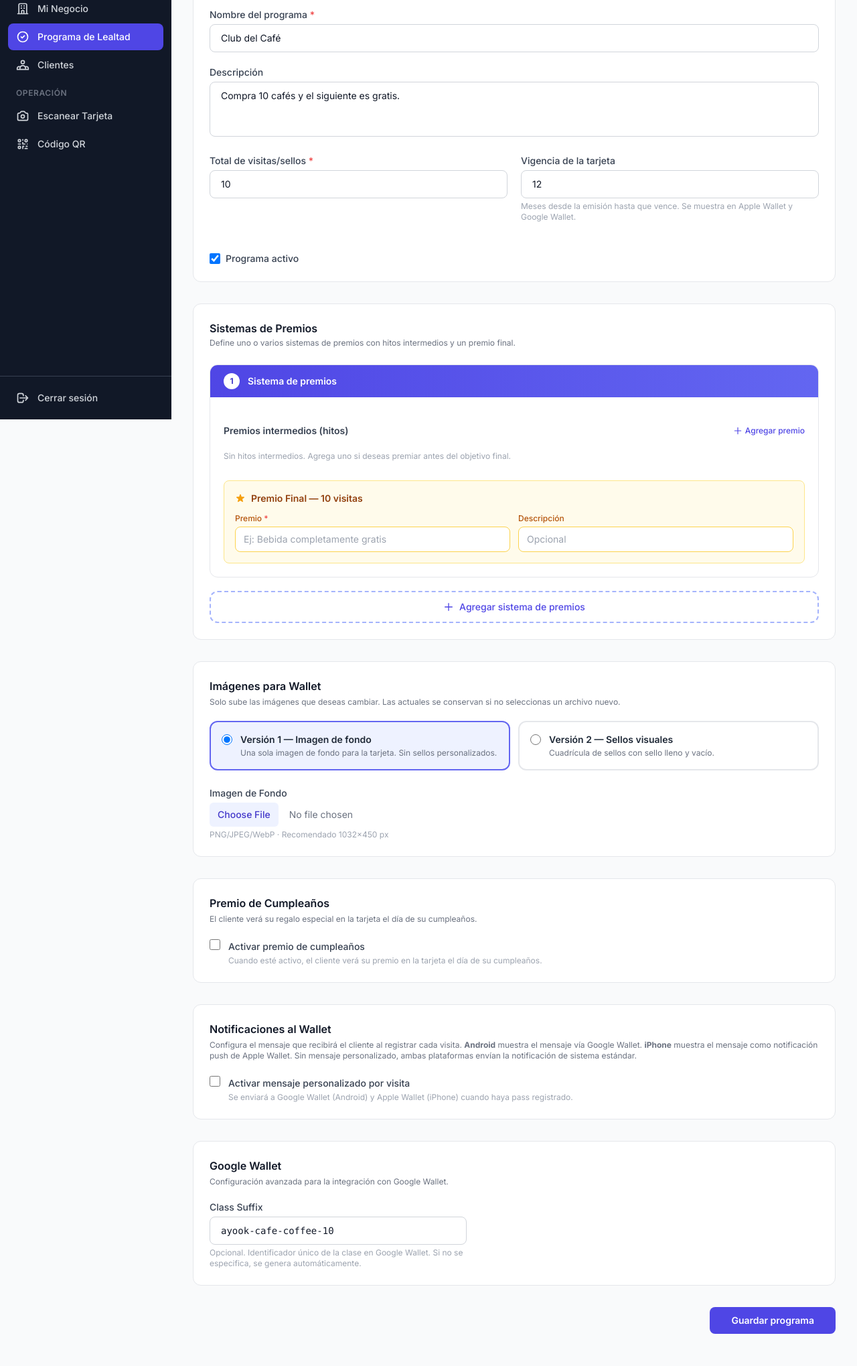
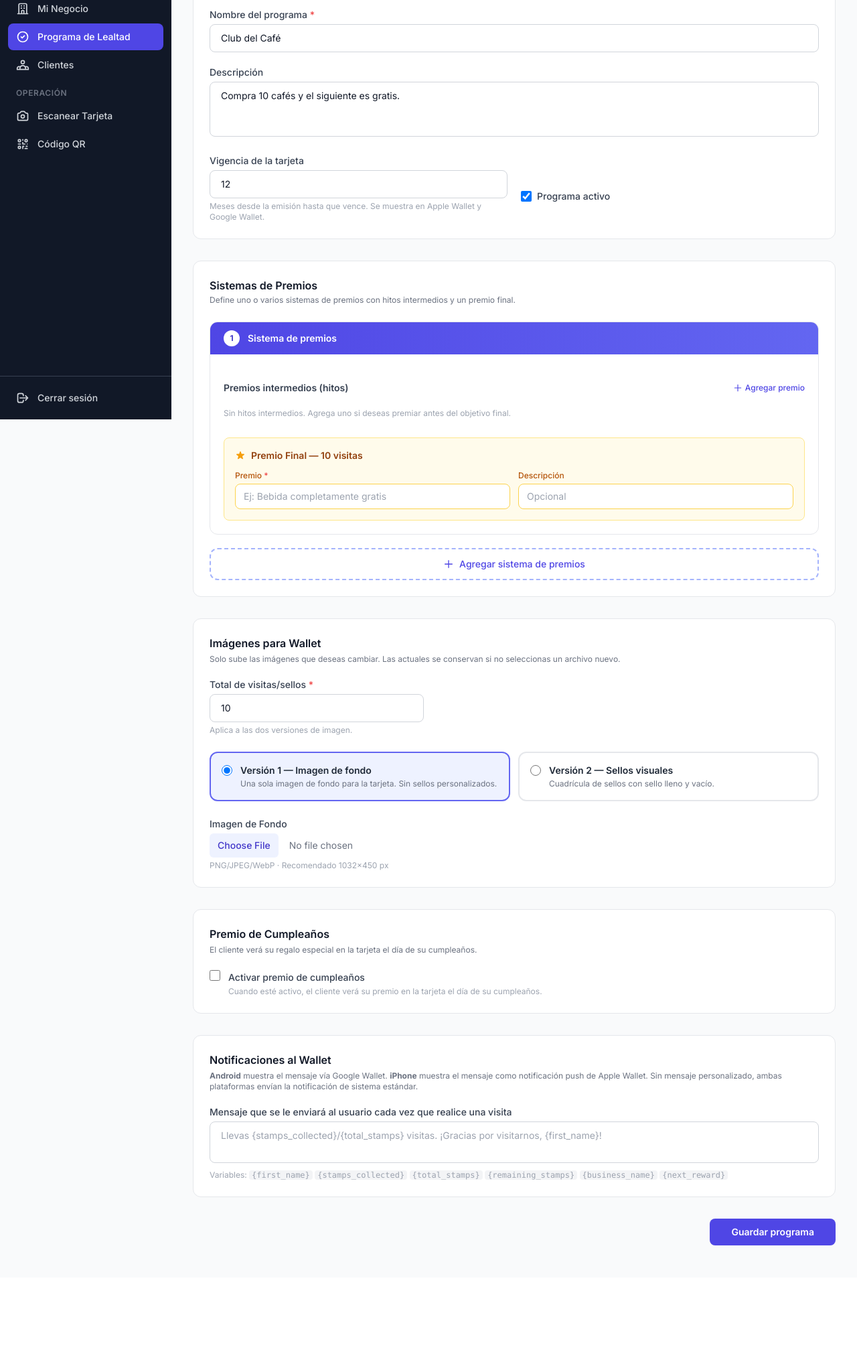
Before and after one commit to davidrolito7/Wallet-Passes, a Laravel app: page /business/loyalty-program in a window 1280 px wide. Shown: the part 174-2213 px from the top of the page at 67% size. After the commit the page ends 2033 px from the top, so only its background shows below. Run offline with Laravel 12, Linux system fonts and the light colour scheme; a user stored in the database is signed in; data comes from the database, SQL or seed files in the repository; data that the repository does not hold is empty; some libraries are stand-ins or nearby versions.

Commit message:
se mejora el diseno de index al configurar el programa el cliente

```diff
--- a/app/Http/Controllers/Business/LoyaltyProgramController.php
+++ b/app/Http/Controllers/Business/LoyaltyProgramController.php
@@ -50,12 +50,9 @@ class LoyaltyProgramController extends Controller
             'birthday_reward_title'       => ['nullable', 'string', 'max:255'],
             'birthday_reward_description' => ['nullable', 'string'],
             // Notifications
-            'visit_notification_enabled'      => ['boolean'],
             'visit_notification_title'        => ['nullable', 'string', 'max:100'],
             'visit_notification_message'      => ['nullable', 'string', 'max:500'],
             'google_wallet_notification_mode' => ['nullable', 'in:balance_update_only,custom_message_only,both'],
-            // Google Wallet
-            'google_class_suffix' => ['nullable', 'string', 'max:255'],
         ]);
 
         $program = LoyaltyProgram::firstOrNew(['business_id' => $business->id]);
@@ -75,7 +72,9 @@ class LoyaltyProgramController extends Controller
         $data['business_id'] = $business->id;
         $data['is_active']   = $request->boolean('is_active', true);
 
-        $data['visit_notification_enabled'] = $request->boolean('visit_notification_enabled');
+        // No hay un toggle explícito en el formulario: el mensaje personalizado se activa
+        // simplemente con que el campo tenga contenido.
+        $data['visit_notification_enabled'] = filled($data['visit_notification_message'] ?? null);
         $data['birthday_reward_enabled']    = $request->boolean('birthday_reward_enabled');
 
         if (! $data['visit_notification_enabled']) {
--- a/resources/views/business/loyalty-program/index.blade.php
+++ b/resources/views/business/loyalty-program/index.blade.php
@@ -8,7 +8,6 @@
     $defaultImgVersion = ($program?->filled_stamp_image || $program?->empty_stamp_image) ? '2' : '1';
     $imgVersion = old('image_version', $defaultImgVersion);
     $birthdayEnabled = old('birthday_reward_enabled', $program?->birthday_reward_enabled ?? false);
-    $notifEnabled = old('visit_notification_enabled', $program?->visit_notification_enabled ?? false);
 
     // Build prize systems array for rendering
     $rawSystems = old('prize_systems', null);
@@ -69,21 +68,6 @@
                     <label class="block text-sm font-medium text-gray-700 mb-1">Descripción</label>
                     <textarea name="description" rows="3"
                               class="w-full px-4 py-2.5 border border-gray-300 rounded-lg text-sm focus:outline-none focus:ring-2 focus:ring-indigo-500 resize-none">{{ old('description', $program?->description) }}</textarea>
-                </div>
-
-                <div>
-                    <label class="block text-sm font-medium text-gray-700 mb-1">
-                        Total de visitas/sellos <span class="text-red-500">*</span>
-                    </label>
-                    <input type="number"
-                           id="total-stamps-input"
-                           name="total_stamps"
-                           value="{{ $totalStamps }}"
-                           min="1" max="50" required
-                           class="w-full px-4 py-2.5 border border-gray-300 rounded-lg text-sm focus:outline-none focus:ring-2 focus:ring-indigo-500 @error('total_stamps') border-red-400 @enderror">
-                    @error('total_stamps')
-                        <p class="mt-1 text-xs text-red-600">{{ $message }}</p>
-                    @enderror
                 </div>
 
                 <div>
@@ -265,6 +249,22 @@
                 Solo sube las imágenes que deseas cambiar. Las actuales se conservan si no seleccionas un archivo nuevo.
             </p>
 
+            <div class="max-w-xs mb-6">
+                <label class="block text-sm font-medium text-gray-700 mb-1">
+                    Total de visitas/sellos <span class="text-red-500">*</span>
+                </label>
+                <input type="number"
+                       id="total-stamps-input"
+                       name="total_stamps"
+                       value="{{ $totalStamps }}"
+                       min="1" max="50" required
+                       class="w-full px-4 py-2.5 border border-gray-300 rounded-lg text-sm focus:outline-none focus:ring-2 focus:ring-indigo-500 @error('total_stamps') border-red-400 @enderror">
+                <p class="mt-1 text-xs text-gray-400">Aplica a las dos versiones de imagen.</p>
+                @error('total_stamps')
+                    <p class="mt-1 text-xs text-red-600">{{ $message }}</p>
+                @enderror
+            </div>
+
             {{-- v1 / v2 switch --}}
             <div class="grid grid-cols-1 sm:grid-cols-2 gap-3 mb-6">
                 <label for="img_v1"
@@ -300,7 +300,7 @@
             <div id="panel-v1" class="{{ $imgVersion === '2' ? 'hidden' : '' }}">
                 <div class="max-w-sm">
                     <label class="block text-sm font-medium text-gray-700 mb-1">Imagen de Fondo</label>
-                    <input type="file" name="pass_background_image" accept="image/png,image/jpeg,image/webp"
+                    <input type="file" id="bg-image-v1" name="pass_background_image" accept="image/png,image/jpeg,image/webp"
                            class="block w-full text-sm text-gray-500
                                   file:mr-4 file:py-2 file:px-3 file:rounded-md file:border-0
                                   file:text-sm file:font-medium file:bg-indigo-50 file:text-indigo-700
@@ -318,6 +318,23 @@
 
             {{-- Panel Versión 2 --}}
             <div id="panel-v2" class="{{ $imgVersion === '1' ? 'hidden' : '' }}">
+                <div class="max-w-sm mb-6">
+                    <label class="block text-sm font-medium text-gray-700 mb-1">Imagen de Fondo</label>
+                    <input type="file" id="bg-image-v2" name="pass_background_image" accept="image/png,image/jpeg,image/webp"
+                           class="block w-full text-sm text-gray-500
+                                  file:mr-4 file:py-2 file:px-3 file:rounded-md file:border-0
+                                  file:text-sm file:font-medium file:bg-indigo-50 file:text-indigo-700
+                                  hover:file:bg-indigo-100">
+                    @if($program?->pass_background_image)
+                        <div class="mt-2 flex items-center gap-2">
+                            <img src="{{ Storage::disk('public')->url($program->pass_background_image) }}"
+                                 alt="Fondo" class="h-12 w-20 object-cover rounded border border-gray-200">
+                            <span class="text-xs text-gray-400">Imagen actual</span>
+                        </div>
+                    @endif
+                    <p class="mt-1 text-xs text-gray-400">PNG/JPEG/WebP · Recomendado 1032×450 px · Se muestra detrás de la cuadrícula de sellos</p>
+                </div>
+
                 <div class="grid grid-cols-1 sm:grid-cols-2 gap-6">
                     @foreach([
                         ['filled_stamp_image', 'Sello Lleno', 'Aparece en visitas ya registradas · PNG transparente · 200×200 px'],
@@ -395,45 +412,23 @@
         <div class="bg-white rounded-xl border border-gray-200 p-6">
             <h2 class="text-base font-semibold text-gray-900 mb-1">Notificaciones al Wallet</h2>
             <p class="text-xs text-gray-500 mb-5">
-                Configura el mensaje que recibirá el cliente al registrar cada visita.
                 <strong>Android</strong> muestra el mensaje vía Google Wallet.
                 <strong>iPhone</strong> muestra el mensaje como notificación push de Apple Wallet.
                 Sin mensaje personalizado, ambas plataformas envían la notificación de sistema estándar.
             </p>
 
-            <div class="space-y-5">
-                <div class="flex items-start gap-3">
-                    <input type="hidden" name="visit_notification_enabled" value="0">
-                    <input type="checkbox"
-                           id="visit_notification_enabled"
-                           name="visit_notification_enabled"
-                           value="1"
-                           @checked($notifEnabled)
-                           class="mt-0.5 h-4 w-4 rounded border-gray-300 text-indigo-600 focus:ring-indigo-500"
-                           onchange="toggleNotificationFields(this.checked)">
             <div>
-                        <label for="visit_notification_enabled" class="text-sm font-medium text-gray-700">
-                            Activar mensaje personalizado por visita
+                <label class="block text-sm font-medium text-gray-700 mb-1">
+                    Mensaje que se le enviará al usuario cada vez que realice una visita
                 </label>
-                        <p class="text-xs text-gray-400 mt-0.5">
-                            Se enviará a Google Wallet (Android) y Apple Wallet (iPhone) cuando haya pass registrado.
-                        </p>
-                    </div>
-                </div>
-
-                <div id="notification-fields"
-                     class="space-y-4 pl-7 border-l-2 border-indigo-100 @if(!$notifEnabled) hidden @endif">
-                    <div>
-                        <label class="block text-sm font-medium text-gray-700 mb-1">Mensaje de visita</label>
                 <textarea id="visit-notification-message"
                           name="visit_notification_message"
                           rows="2"
                           maxlength="300"
                           placeholder="Llevas {stamps_collected}/{total_stamps} visitas. ¡Gracias por visitarnos, {first_name}!"
-                                  oninput="updateNotificationPreview(this.value)"
                           class="w-full px-4 py-2.5 border border-gray-300 rounded-lg text-sm focus:outline-none focus:ring-2 focus:ring-indigo-500 resize-none @error('visit_notification_message') border-red-400 @enderror">{{ old('visit_notification_message', $program?->visit_notification_message) }}</textarea>
                 <p class="mt-1 text-xs text-gray-400">
-                            Una sola oración. Variables:
+                    Variables:
                     <code class="bg-gray-100 px-1 rounded">{first_name}</code>
                     <code class="bg-gray-100 px-1 rounded">{stamps_collected}</code>
                     <code class="bg-gray-100 px-1 rounded">{total_stamps}</code>
@@ -447,58 +442,8 @@
             </div>
 
             <input type="hidden" name="google_wallet_notification_mode" value="custom_message_only">
-
-                    <div class="bg-gray-50 border border-gray-200 rounded-lg p-4">
-                        <p class="text-xs font-semibold text-gray-500 uppercase tracking-wide mb-3">Vista previa</p>
-                        <div class="grid grid-cols-1 sm:grid-cols-2 gap-4">
-                            {{-- Android --}}
-                            <div>
-                                <p class="text-xs text-gray-400 mb-1.5">Android · Google Wallet</p>
-                                <div class="flex items-start gap-2 bg-white border border-gray-200 rounded-lg p-3 shadow-sm">
-                                    <div class="w-7 h-7 bg-blue-500 rounded-full flex items-center justify-center flex-shrink-0 text-white text-xs font-bold">G</div>
-                                    <div class="min-w-0">
-                                        <p class="font-semibold text-gray-800 text-xs">Google Wallet</p>
-                                        <p id="preview-android-msg" class="text-gray-600 text-xs mt-0.5 line-clamp-2">
-                                            {{ old('visit_notification_message', $program?->visit_notification_message) ?: 'Llevas {stamps_collected}/{total_stamps} visitas.' }}
-                                        </p>
-                                    </div>
-                                </div>
-                            </div>
-                            {{-- iPhone --}}
-                            <div>
-                                <p class="text-xs text-gray-400 mb-1.5">iPhone · Apple Wallet</p>
-                                <div class="flex items-start gap-2 bg-white border border-gray-200 rounded-lg p-3 shadow-sm">
-                                    <div class="w-7 h-7 bg-black rounded-full flex items-center justify-center flex-shrink-0 text-white text-xs font-bold">A</div>
-                                    <div class="min-w-0">
-                                        <p class="font-semibold text-gray-800 text-xs">Apple Wallet</p>
-                                        <p id="preview-apple-msg" class="text-gray-500 text-xs mt-0.5 truncate">
-                                            {{ old('visit_notification_message', $program?->visit_notification_message) ?: 'Llevas {stamps_collected}/{total_stamps} visitas.' }}
-                                        </p>
-                                    </div>
-                                </div>
-                            </div>
-                        </div>
-                    </div>
-                </div>
-            </div>
         </div>
 
-        {{-- ─── 6. Google Wallet ───────────────────────────────────────────── --}}
-        <div class="bg-white rounded-xl border border-gray-200 p-6">
-            <h2 class="text-base font-semibold text-gray-900 mb-1">Google Wallet</h2>
-            <p class="text-xs text-gray-500 mb-5">Configuración avanzada para la integración con Google Wallet.</p>
-
-            <div class="max-w-sm">
-                <label class="block text-sm font-medium text-gray-700 mb-1">Class Suffix</label>
-                <input type="text" name="google_class_suffix"
-                       value="{{ old('google_class_suffix', $program?->google_class_suffix) }}"
-                       placeholder="Ej: mi-negocio-lealtad"
-                       class="w-full px-4 py-2.5 border border-gray-300 rounded-lg text-sm font-mono focus:outline-none focus:ring-2 focus:ring-indigo-500">
-                <p class="mt-1 text-xs text-gray-400">
-                    Opcional. Identificador único de la clase en Google Wallet. Si no se especifica, se genera automáticamente.
-                </p>
-            </div>
-        </div>
 
         {{-- ─── Submit ─────────────────────────────────────────────────────── --}}
         <div class="flex justify-end pb-4">
@@ -522,6 +467,11 @@ function switchImgVersion(v) {
     const labelV1 = document.getElementById('label_v1');
     const labelV2 = document.getElementById('label_v2');
 
+    // Both panels have a "pass_background_image" file input. Only one can hold a file at
+    // submit time, so clear the one that just became hidden/inactive.
+    const bgV1 = document.getElementById('bg-image-v1');
+    const bgV2 = document.getElementById('bg-image-v2');
+
     if (v === '1') {
         v1Panel.classList.remove('hidden');
         v2Panel.classList.add('hidden');
@@ -529,6 +479,7 @@ function switchImgVersion(v) {
         labelV1.classList.remove('border-gray-200');
         labelV2.classList.remove('border-indigo-500', 'bg-indigo-50');
         labelV2.classList.add('border-gray-200');
+        if (bgV2) bgV2.value = '';
     } else {
         v2Panel.classList.remove('hidden');
         v1Panel.classList.add('hidden');
@@ -536,6 +487,7 @@ function switchImgVersion(v) {
         labelV2.classList.remove('border-gray-200');
         labelV1.classList.remove('border-indigo-500', 'bg-indigo-50');
         labelV1.classList.add('border-gray-200');
+        if (bgV1) bgV1.value = '';
     }
 }
 
@@ -544,21 +496,6 @@ function switchImgVersion(v) {
 function toggleBirthdayFields(enabled) {
     const fields = document.getElementById('birthday-fields');
     if (fields) fields.classList.toggle('hidden', !enabled);
-}
-
-// ── Notification fields ───────────────────────────────────────────────────────
-
-function toggleNotificationFields(enabled) {
-    const fields = document.getElementById('notification-fields');
-    if (fields) fields.classList.toggle('hidden', !enabled);
-}
-
-function updateNotificationPreview(value) {
-    const msg = value.trim() || 'Llevas {stamps_collected}/{total_stamps} visitas.';
-    const androidEl = document.getElementById('preview-android-msg');
-    const appleEl   = document.getElementById('preview-apple-msg');
-    if (androidEl) androidEl.textContent = msg;
-    if (appleEl)   appleEl.textContent   = msg;
 }
 
 // ── Total stamps label sync ───────────────────────────────────────────────────
```
Lines whose indentation alone changed are shown as unchanged.
